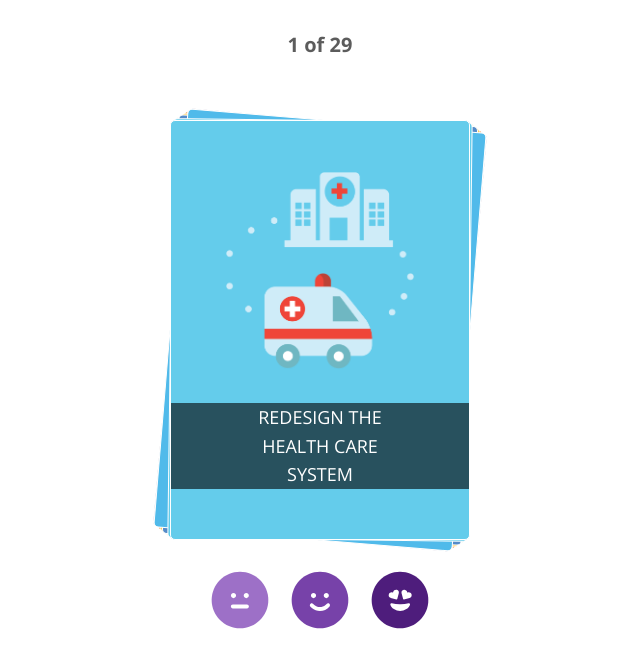
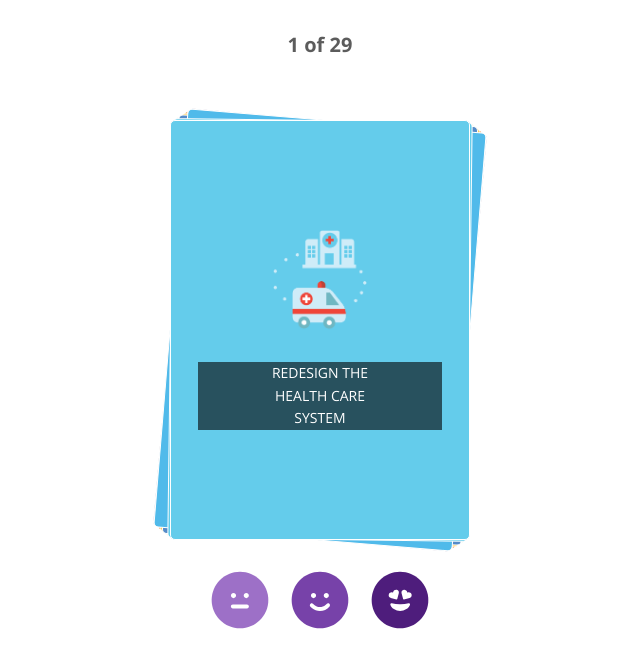
Before and after one commit to mysparkpath/Sparkpathrhok, a React (Create React App) app: page /cards in a window 1280 px wide. Shown: the top 668 px of the page, without its empty margins (320-960 px from the left). Built offline with nearby package versions, Linux system fonts and the light colour scheme.

Commit message:
working on selecting top 3

```diff
--- a/src/CardApp/CardApp.js
+++ b/src/CardApp/CardApp.js
@@ -9,6 +9,7 @@ export const DeckContext = React.createContext({})
 const CardApp = () => {
   const [deckState, setDeckState] = useState(initialDeckState)
   const [deckHistory, setDeckHistory] = useState()
+  const [showTop3, setShowTop3] = useState(false)
 
   const goToPreviousDeckState = () => {
     console.log('UNDO!', deckHistory)
@@ -23,38 +24,38 @@ const CardApp = () => {
     setDeckState(initialDeckState)
   }
 
-  const sendToNo = ({ key }) => {
+  const sendToNo = card => {
     const { initial, no } = deckState
-    console.log('send to no', key)
+    console.log('send to no', card.key)
     const newDeckState = {
       ...deckState,
-      initial: initial.filter(c => c.key !== key),
-      no: [...no, key],
+      initial: initial.filter(c => c.key !== card.key),
+      no: [...no, card],
     }
 
     setDeckHistory(deckState)
     setDeckState(newDeckState)
   }
 
-  const sendToMaybe = ({ key }) => {
+  const sendToMaybe = card => {
     const { initial, maybe } = deckState
-    console.log('send to maybe', key)
+    console.log('send to maybe', card.key)
     const newDeckState = {
       ...deckState,
-      initial: initial.filter(c => c.key !== key),
-      maybe: [...maybe, key],
+      initial: initial.filter(c => c.key !== card.key),
+      maybe: [...maybe, card],
     }
     setDeckHistory(deckState)
     setDeckState(newDeckState)
   }
 
-  const sendToYes = ({ key }) => {
+  const sendToYes = card => {
     const { initial, yes } = deckState
-    console.log('send to yes', key)
+    console.log('send to yes', card.key)
     const newDeckState = {
       ...deckState,
-      initial: initial.filter(c => c.key !== key),
-      yes: [...yes, key],
+      initial: initial.filter(c => c.key !== card.key),
+      yes: [...yes, card],
     }
     setDeckHistory(deckState)
     setDeckState(newDeckState)
@@ -70,11 +71,13 @@ const CardApp = () => {
         goToPreviousDeckState,
         reset,
         deckHistory,
+        showTop3,
+        setShowTop3,
       }}
     >
       <div className="CardApp">
         {/* <ResetButton /> */}
-        <CardDeck />
+        <CardDeck showTop3={showTop3} />
       </div>
     </DeckContext.Provider>
   )
--- a/src/CardApp/CardDeck.js
+++ b/src/CardApp/CardDeck.js
@@ -1,4 +1,4 @@
-import React, { useContext } from 'react'
+import React, { useContext, useState } from 'react'
 import styled, { css } from 'styled-components/macro'
 import { darken } from 'polished'
 import { DeckContext } from './CardApp'
@@ -48,6 +48,17 @@ const CardStackWrapper = styled.div`
   max-width: 30rem;
   max-height: 42rem;
   margin: 2rem 0 3rem 0;
+
+  ${({ istop3 }) => {
+    return !istop3
+      ? ''
+      : `
+    width: calc(100vw - 2rem);
+  height: calc((100vw - 2rem) * 1.4);
+  max-width: 20rem;
+  max-height: 28rem;
+    `
+  }}
 `
 
 const DeckHeader = styled.div`
@@ -79,16 +90,39 @@ const CardButtonList = styled.div`
   }
 `
 
-const CardDeck = () => {
+const CardDeck = ({ showTop3 }) => {
   const {
-    deckState: { initial: deck },
+    deckState: { initial, yes },
     sendToNo,
     sendToMaybe,
     sendToYes,
   } = useContext(DeckContext)
 
-  const totalCount = initialDeck.paths.length
-  const currentIndex = totalCount - deck.length + 1
+  const [currentIndex, setCurrentIndex] = useState(0)
+
+  const getDeck = () => {
+    if (showTop3) {
+      return yes
+    }
+    return initial
+  }
+
+  const deck = getDeck()
+
+  const getTotalCount = () => {
+    return showTop3 ? deck.length : initialDeck.paths.length
+  }
+
+  const getCurrentIndex = () => {
+    return showTop3 ? currentIndex : getTotalCount() - deck.length + 1
+  }
+
+  const getProgressCount = () => {
+    if (showTop3) {
+      return `${getCurrentIndex()} of ${deck.length}`
+    }
+    return `${getCurrentIndex()} of ${getTotalCount()}`
+  }
 
   const current = deck && deck.length > 0 ? deck[deck.length - 1] : null
 
@@ -98,23 +132,30 @@ const CardDeck = () => {
     callback(current)
   }
 
-  if (!current) {
+  if (!current && !showTop3) {
     return <Congrats />
   }
+
+  console.log('current', deck)
 
   return (
     <CardDeckWrapper>
       <DeckHeader>
-        <CardProgress>{`${currentIndex} of ${totalCount}`}</CardProgress>
+        <CardProgress>{getProgressCount()}</CardProgress>
         <UndoButton />
       </DeckHeader>
 
-      <CardStackWrapper>
+      <CardStackWrapper istop3={showTop3}>
         {deck.map((card, index) => (
-          <Card rotate={index !== deck.length - 1} {...card} />
+          <Card
+            isTop3={showTop3}
+            rotate={index !== deck.length - 1}
+            {...card}
+          />
         ))}
       </CardStackWrapper>
 
+      {!showTop3 && (
         <CardButtonList>
           <CardButton
             onClick={e =>
@@ -150,6 +191,7 @@ const CardDeck = () => {
             <VeryIntIcon />
           </CardButton>
         </CardButtonList>
+      )}
     </CardDeckWrapper>
   )
 }
--- a/src/CardApp/Congrats.js
+++ b/src/CardApp/Congrats.js
@@ -1,7 +1,9 @@
-import React from 'react'
+import React, { useContext } from 'react'
 import { Box, Text } from '../components'
 import { Link } from '@reach/router'
 import styled from 'styled-components'
+import { DeckContext } from './CardApp'
+import Button from '../components/button'
 
 const StyledLink = styled(Link)`
   background: white;
@@ -12,7 +14,18 @@ const StyledLink = styled(Link)`
   box-shadow: 0px 7px 12px -8px rgba(0, 0, 0, 0.75);
 `
 
+const StyledButton = styled(Button)`
+  background: white;
+  border-radius: 50px;
+  align-self: center;
+  padding: 2.4rem 5.5rem;
+  margin-top: 6rem;
+  box-shadow: 0px 7px 12px -8px rgba(0, 0, 0, 0.75);
+`
+
 const Congrats = () => {
+  const { setShowTop3 } = useContext(DeckContext)
+
   return (
     <Box
       alignItems="center"
@@ -43,6 +56,16 @@ const Congrats = () => {
           Let's do it!
         </Text>
       </StyledLink>
+      <StyledButton type="button" onClick={() => setShowTop3(true)}>
+        <Text
+          color="rgb(113, 69, 154)"
+          fontSize="2rem"
+          fontWeight="600"
+          textTransform="uppercase"
+        >
+          Let's do it!
+        </Text>
+      </StyledButton>
     </Box>
   )
 }
--- a/src/Main.js
+++ b/src/Main.js
@@ -58,7 +58,7 @@ const Main = () => {
       flexDirection="column"
       color="white"
       py="4rem"
-      height="100vh"
+      minHeight="100vh"
     >
       <MainLogo src={Logo} />
 
--- a/src/components/card.js
+++ b/src/components/card.js
@@ -16,7 +16,18 @@ const Wrapper = styled.div`
   border: 1px solid #fff;
 
   ${({ rotation }) => {
-    return rotation && `transform: rotate(${rotation}deg)`
+    return rotation ? `transform: rotate(${rotation}deg);` : ''
+  }}
+
+  ${({ istop3 }) => {
+    return !istop3
+      ? ''
+      : `
+    width: calc(100vw - 2rem);
+  height: calc((100vw - 2rem) * 1.4);
+  max-width: 20rem;
+  max-height: 28rem;
+    `
   }}
 `
 
@@ -30,6 +41,10 @@ const Title = styled.div`
   line-height: 1.6;
   margin-top: 3rem;
   background: rgba(0, 0, 0, 0.6);
+
+  ${({ istop3 }) => {
+    return !istop3 ? '' : `font-size: 1.4rem`
+  }}
 `
 
 const ImageWrapper = styled.div`
@@ -39,19 +54,31 @@ const ImageWrapper = styled.div`
 const Img = styled(Image)`
   max-width: 20rem;
   max-height: 20rem;
+
+  ${({ istop3 }) => {
+    return !istop3
+      ? ''
+      : `
+    max-width: 10rem;
+  max-height: 10rem;`
+  }}
 `
 
-const Front = ({ imagePath = '', en = {}, rotate }) => {
+const Front = ({ imagePath = '', en = {}, rotate, isTop3 }) => {
   const { title, variant } = en
 
   const path = require(`../${imagePath}`)
   const randomRotation = rotate ? Math.random() * 5 : 0
   return (
-    <Wrapper rotation={randomRotation} style={{ background: variant }}>
+    <Wrapper
+      istop3={isTop3}
+      rotation={randomRotation}
+      style={{ background: variant }}
+    >
       <ImageWrapper>
-        <Img src={path} />
+        <Img istop3={isTop3.toString()} src={path} />
       </ImageWrapper>
-      <Title>
+      <Title istop3={isTop3.toString()}>
         <div style={{ maxWidth: '50%' }}>{title}</div>
       </Title>
     </Wrapper>
@@ -129,11 +156,13 @@ const Back = ({ en }) => {
   )
 }
 
-const Card = ({ image_path, en, rotate }) => {
+const Card = ({ image_path, en, rotate, isTop3 }) => {
   const [front, toggleView] = useState(true)
 
   if (front) {
-    return <Front rotate={rotate} imagePath={image_path} en={en} />
+    return (
+      <Front isTop3={isTop3} rotate={rotate} imagePath={image_path} en={en} />
+    )
   }
 
   return <Back />
```
Also changed, not shown: 1 other file (tests, documents, lock files or other folders). Lines whose indentation alone changed are shown as unchanged.
